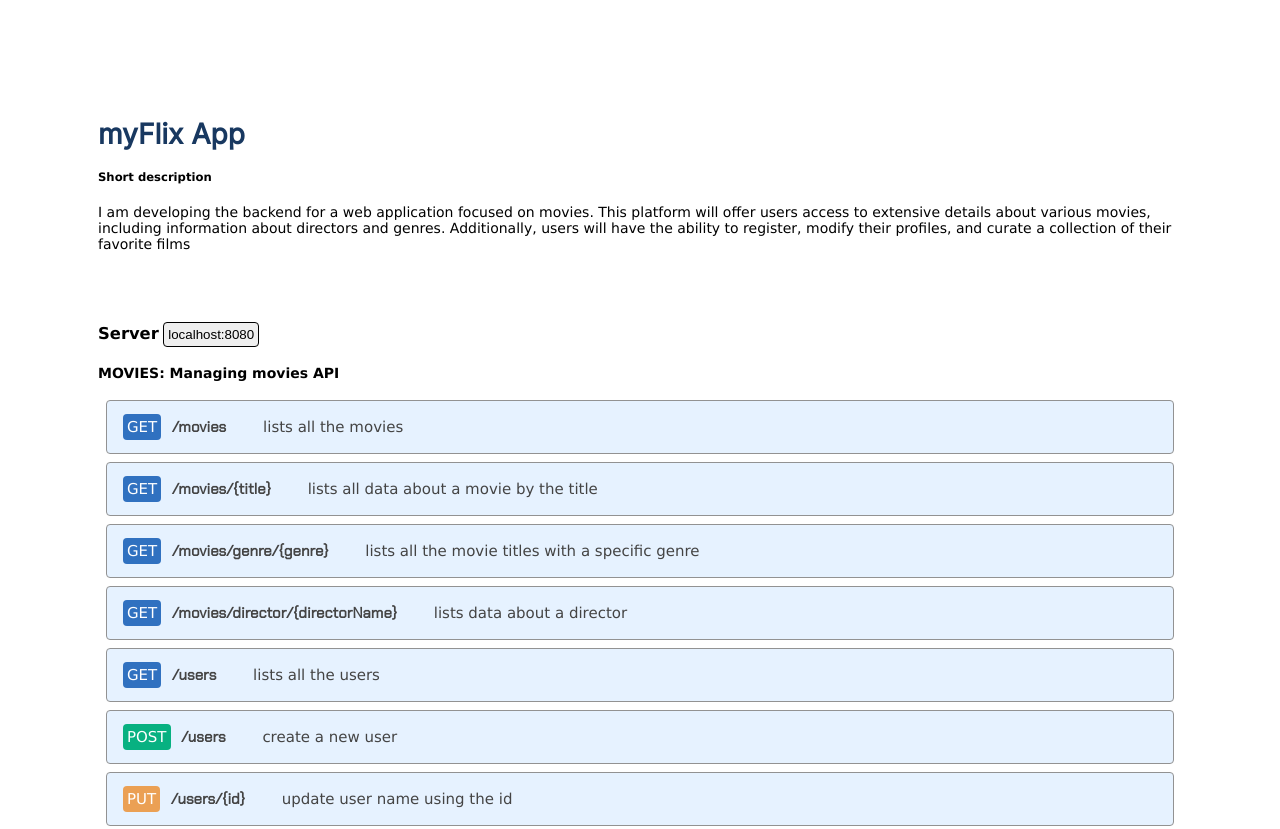
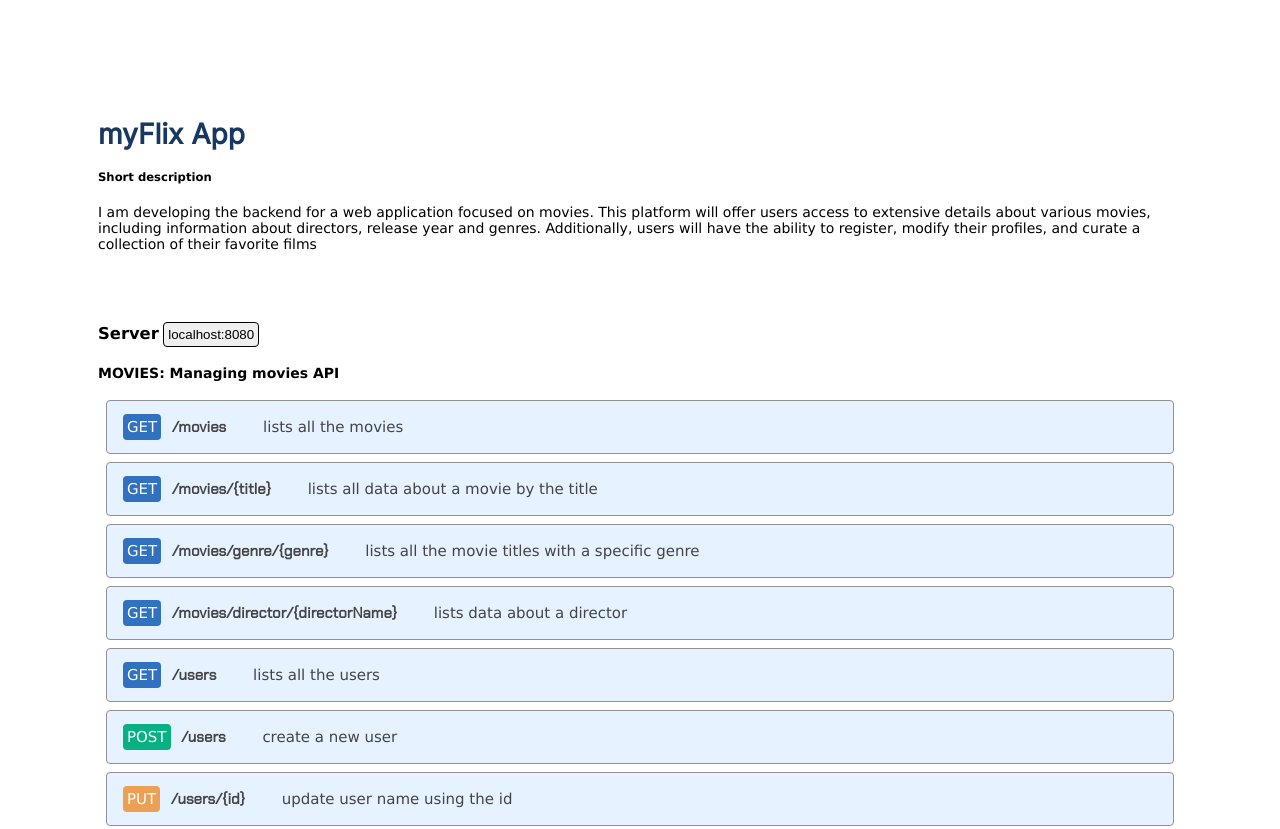
Before and after one commit to VadymMakohon/myFlix, a website: page public/documentation.html in a window 1280 px wide. Shown: the top 829 px of the page. Drawn offline with Linux system fonts and the light colour scheme; a web font is replaced by a local one.

Commit message:
Update documentation.html
Minor updates in the description of app.

```diff
--- a/public/documentation.html
+++ b/public/documentation.html
@@ -15,7 +15,7 @@
   <h5> Short description </h5>
   <p>
     I am developing the backend for a web application focused on movies.
-    This platform will offer users access to extensive details about various movies, including information about directors and genres.
+    This platform will offer users access to extensive details about various movies, including information about directors, release year and genres.
     Additionally, users will have the ability to register, modify their profiles, and curate a collection of their favorite films
   </p>
   </header>
```
